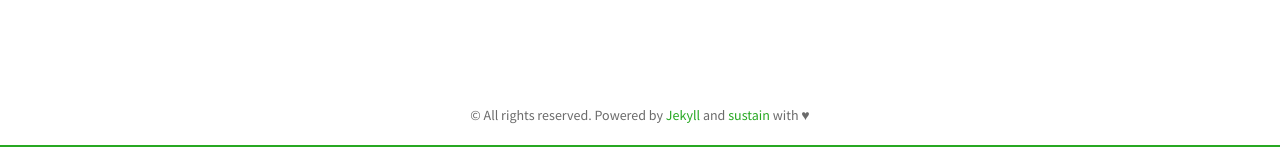
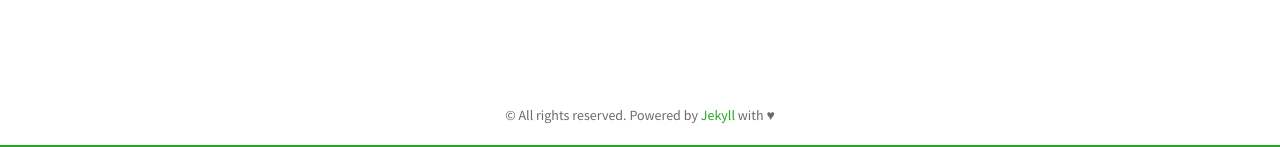
Before and after one commit to merbot/merbot.github.io, a Jekyll site: the page built from index.html, in a window 1280 px wide. Shown: the part 750-897 px from the top of the page. Built offline with Jekyll 4.4.1, drawn with Linux system fonts in a browser that asks for light colours; nearby versions of some CDN libraries; the list of posts is cut into pages by our own code.

Commit message:
update footer

```diff
--- a/_includes/footer.html
+++ b/_includes/footer.html
@@ -1,8 +1,7 @@
 <footer>
     <div id="footer">
         <div class="container">
-            <p class="text-muted">© All rights reserved. Powered by <a href="http://jekyllrb.com/">Jekyll</a> and
-            <a href="http://www.github.com/biomadeira/sustain">sustain</a> with ♥</p>
+            <p class="text-muted">© All rights reserved. Powered by <a href="http://jekyllrb.com/">Jekyll</a> with ♥</p>
         </div>
     </div>
 </footer>
--- a/_layouts/layout.html
+++ b/_layouts/layout.html
@@ -54,8 +54,7 @@
         {{ content }}
 
     <footer class="thirteen columns">
-        <p>© All rights reserved. Powered by <a href="http://jekyllrb.com/">Jekyll</a> and
-            <a href="https://www.github.com/biomadeira/vitae">vitae</a> with ♥</p>
+        <p>© All rights reserved. Powered by <a href="http://jekyllrb.com/">Jekyll</a> with ♥</p>
     </footer>
     </div>
 </div>
```
